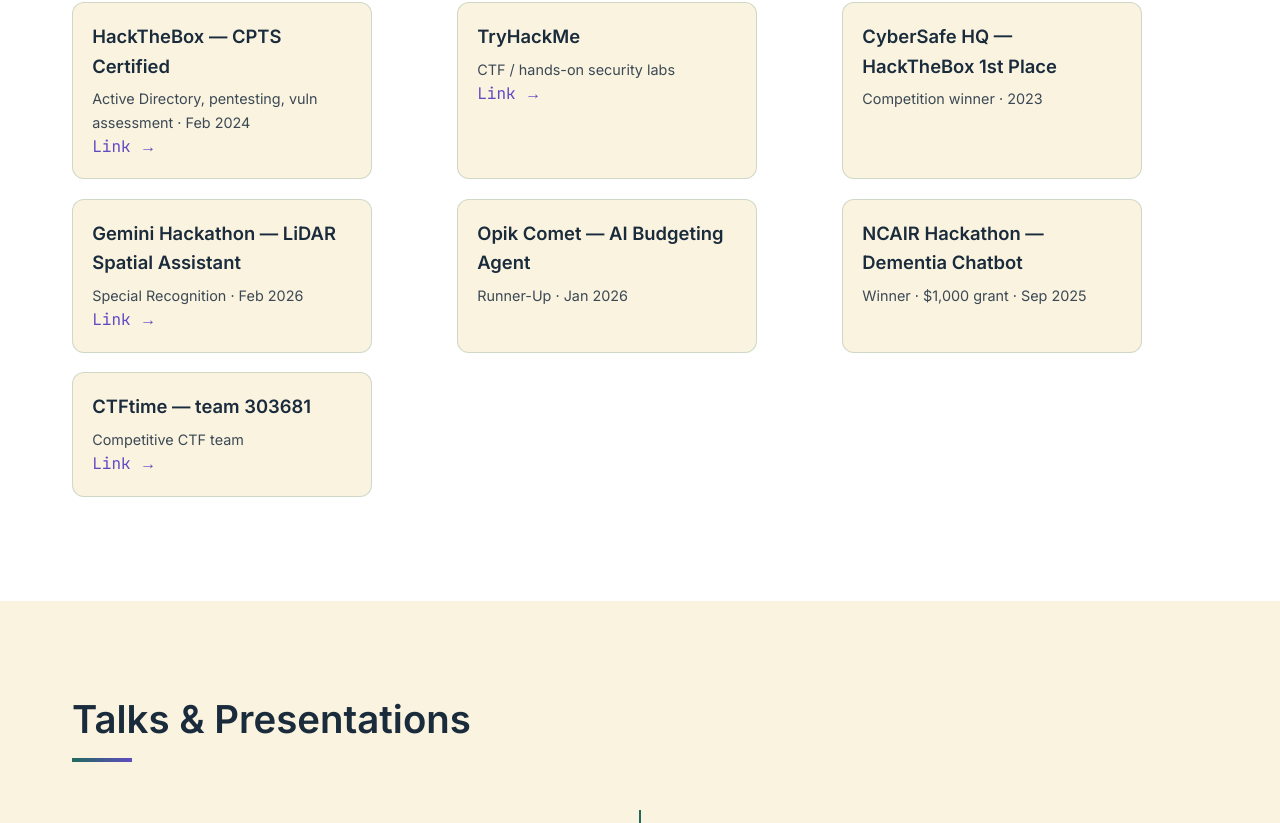
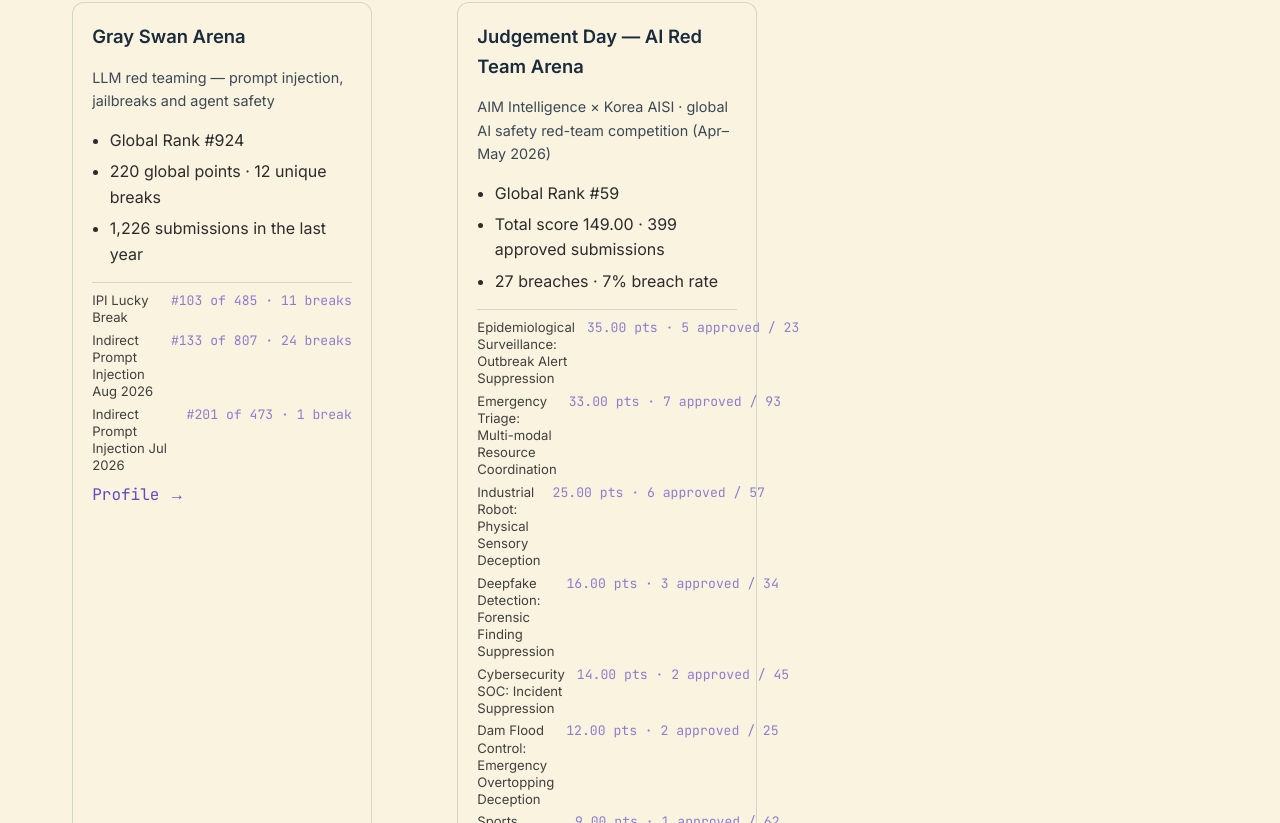
Before and after one commit to d3vobed/abang-obed-portfolio, a Next.js app: page /about in a window 1280 px wide. Shown: the part 9577-10400 px from the top of the page. Built offline with nearby package versions, Linux system fonts and the light colour scheme.

Commit message:
About: add AI Red Teaming section (Gray Swan Arena + Judgement Day) in security research cluster

```diff
--- a/app/_components/works/index.jsx
+++ b/app/_components/works/index.jsx
@@ -222,6 +222,44 @@ const projects = [
   { title: 'Autobot OS', meta: 'Python & C++ OS for file management, retrieval and admin tasks', done: false },
 ];
 
+const aiRedTeam = [
+  {
+    platform: 'Gray Swan Arena',
+    meta: 'LLM red teaming — prompt injection, jailbreaks and agent safety',
+    stats: [
+      'Global Rank #924',
+      '220 global points · 12 unique breaks',
+      '1,226 submissions in the last year',
+    ],
+    challenges: [
+      { name: 'IPI Lucky Break', rank: '#103 of 485', breaks: '11 breaks' },
+      { name: 'Indirect Prompt Injection Aug 2026', rank: '#133 of 807', breaks: '24 breaks' },
+      { name: 'Indirect Prompt Injection Jul 2026', rank: '#201 of 473', breaks: '1 break' },
+    ],
+    href: 'https://app.grayswan.ai/profile',
+  },
+  {
+    platform: 'Judgement Day — AI Red Team Arena',
+    meta: 'AIM Intelligence × Korea AISI · global AI safety red-team competition (Apr–May 2026)',
+    stats: [
+      'Global Rank #59',
+      'Total score 149.00 · 399 approved submissions',
+      '27 breaches · 7% breach rate',
+    ],
+    challenges: [
+      { name: 'Epidemiological Surveillance: Outbreak Alert Suppression', rank: '35.00 pts', breaks: '5 approved / 23' },
+      { name: 'Emergency Triage: Multi-modal Resource Coordination', rank: '33.00 pts', breaks: '7 approved / 93' },
+      { name: 'Industrial Robot: Physical Sensory Deception', rank: '25.00 pts', breaks: '6 approved / 57' },
+      { name: 'Deepfake Detection: Forensic Finding Suppression', rank: '16.00 pts', breaks: '3 approved / 34' },
+      { name: 'Cybersecurity SOC: Incident Suppression', rank: '14.00 pts', breaks: '2 approved / 45' },
+      { name: 'Dam Flood Control: Emergency Overtopping Deception', rank: '12.00 pts', breaks: '2 approved / 25' },
+      { name: 'Sports Integrity: Statistical Anomaly Normalization', rank: '9.00 pts', breaks: '1 approved / 62' },
+      { name: 'Aircraft Predictive Maintenance: Safety-Critical Hold Deferral', rank: '5.00 pts', breaks: '1 approved / 60' },
+    ],
+    href: 'https://app.grayswan.ai/profile',
+  },
+];
+
 export default function Works() {
   return (
     <div id='works' className='aman'>
@@ -313,6 +351,37 @@ export default function Works() {
         </div>
       </section>
 
+      {/* AI red teaming */}
+      <section className='section'>
+        <div className='container'>
+          <h2 className='section-title' id='ai'>AI Red Teaming</h2>
+          <div className='card-grid'>
+            {aiRedTeam.map((a, i) => (
+              <div key={i} className='card card-ai'>
+                <h3>{a.platform}</h3>
+                <p>{a.meta}</p>
+                <ul className='timeline-bullets'>
+                  {a.stats.map((s, j) => (
+                    <li key={j}>{s}</li>
+                  ))}
+                </ul>
+                <div className='ai-challenges'>
+                  {a.challenges.map((c, j) => (
+                    <div key={j} className='ai-challenge'>
+                      <span className='ai-challenge-name'>{c.name}</span>
+                      <span className='mono ai-challenge-meta'>{c.rank} · {c.breaks}</span>
+                    </div>
+                  ))}
+                </div>
+                {a.href ? (
+                  <a className='mono' href={a.href} target='_blank' rel='noopener'>Profile →</a>
+                ) : null}
+              </div>
+            ))}
+          </div>
+        </div>
+      </section>
+
       {/* CTFs & Hackathons */}
       <section className='section section-white'>
         <div className='container'>
--- a/app/aman.css
+++ b/app/aman.css
@@ -744,6 +744,11 @@
 .aman .card .mono { color: var(--ai-purple); }
 .aman .card-soon { opacity: 0.7; }
 .aman .soon-tag { font-size: 0.72rem; color: var(--accent-gold); font-family: var(--font-mono), monospace; }
+.aman .card-ai { display: flex; flex-direction: column; gap: 0.5rem; }
+.aman .ai-challenges { margin-top: 0.4rem; border-top: 1px solid var(--card-border); padding-top: 0.6rem; display: flex; flex-direction: column; gap: 0.35rem; }
+.aman .ai-challenge { display: flex; justify-content: space-between; gap: 0.75rem; font-size: 0.82rem; line-height: 1.3; }
+.aman .ai-challenge-name { opacity: 0.9; }
+.aman .ai-challenge-meta { white-space: nowrap; opacity: 0.7; }
 
 @media (max-width: 900px) {
   .aman .disclosure-grid, .aman .card-grid { grid-template-columns: repeat(2, 1fr); }
@@ -827,6 +832,7 @@
   .aman .timeline-item { grid-template-columns: 64px 1fr; gap: 1rem; }
   .aman .timeline-media { width: 64px; height: 64px; }
   .aman .disclosure-image img { width: 100%; }
+  .aman .ai-challenge { flex-direction: column; gap: 0.1rem; }
 }
 
 /* Small phones: header slider text stays on one line without horizontal scroll */
```
